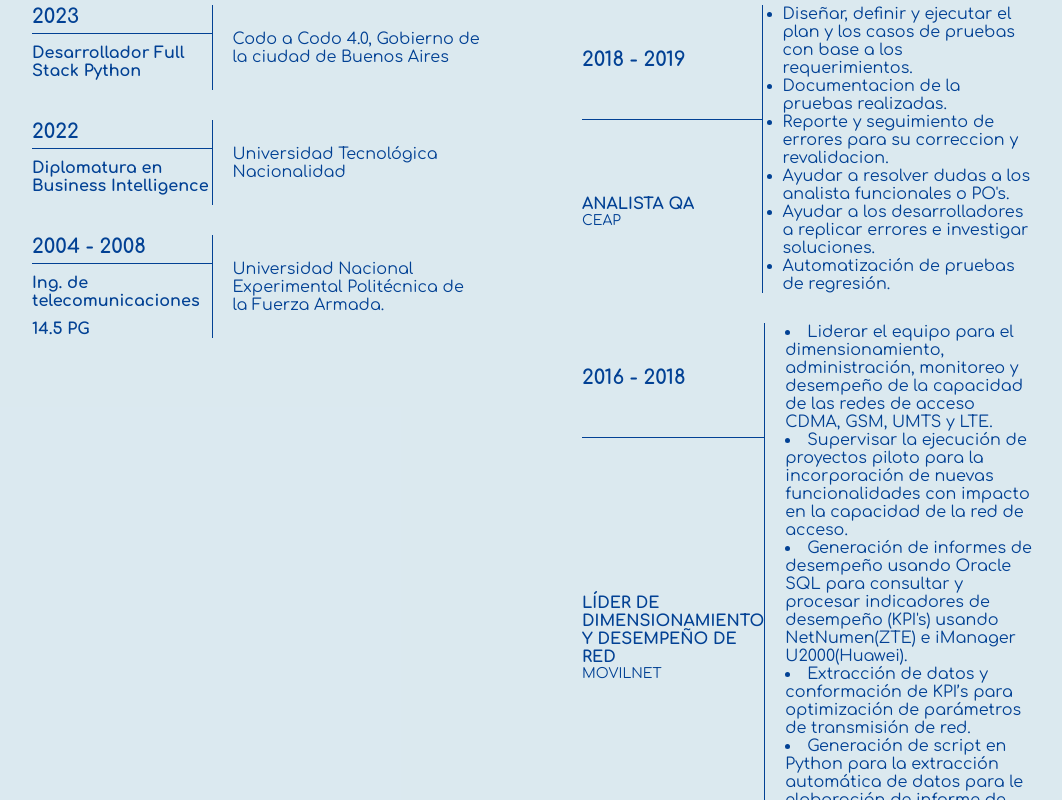
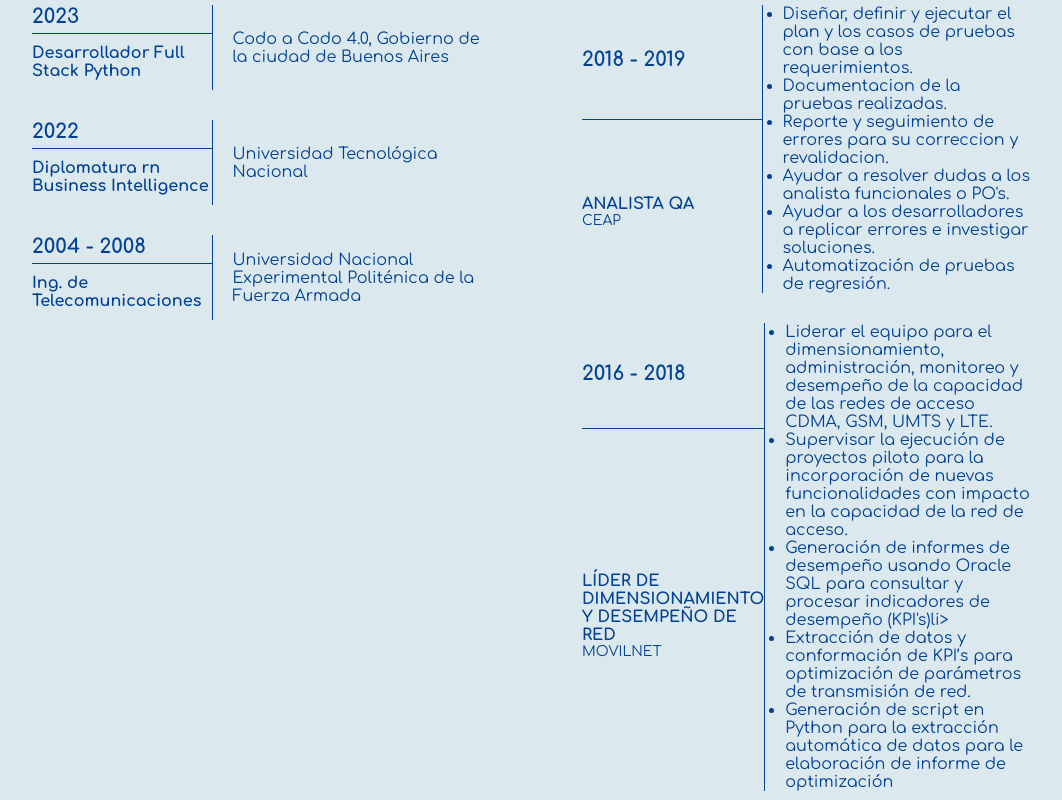
Before and after one commit to tuliobast/micv, a plain HTML site: page index.html in a window 1280 px wide. Shown: the part 1880-2680 px from the top of the page, without its empty margins (108-1170 px from the left). Drawn offline with Linux system fonts and the light colour scheme.

Commit message:
modifiando seccion resumen

```diff
--- a/index.html
+++ b/index.html
@@ -179,14 +179,14 @@
                                 <h3>2022</h3>
                             </td>
                             <td rowspan="2" class="descripcion">
-                                Universidad Tecnológica Nacionalidad
+                                Universidad Tecnológica Nacional
                             </td>
                         </tr>
                         <tr>
                             <td>
-                                <h4>Diplomatura en Business Intelligence</h4>
+                                <h4>Diplomatura rn Business Intelligence</h4>
                                 <p></p>
-                                <span class="promedio"></span>
+                                <span class="promedio"><span>
                             </td>
                         </tr>
                     </table>
@@ -196,14 +196,14 @@
                                 <h3>2004 - 2008</h3>
                             </td>
                             <td rowspan="2" class="descripcion">
-                                Universidad Nacional Experimental Politécnica de la Fuerza Armada.
+                                Universidad Nacional Experimental Politénica de la Fuerza Armada
                             </td>
                         </tr>
                         <tr>
                             <td>
-                                <h4><strong>Ing. de telecomunicaciones</strong></h4>
+                                <h4>Ing. de Telecomunicaciones</h4>
                                 <p></p>
-                                <span class="promedio">14.5 PG</span>
+                                <span class="promedio"><span>
                             </td>
                         </tr>
                     </table>
@@ -236,14 +236,16 @@
                     <table>
                         <tr>
                             <td class="datos">
-                                <h3>2016 - 2018</h3>
+                                <h3> 2016 - 2018 </h3>
                             </td>
                             <td rowspan="2" class="descripcion">
+                                <ul>
                                     <li>Liderar el equipo para el dimensionamiento, administración, monitoreo y desempeño de la capacidad de las redes de acceso CDMA, GSM, UMTS y LTE.</li>
                                     <li>Supervisar la ejecución de proyectos piloto para la incorporación de nuevas funcionalidades con impacto en la capacidad de la red de acceso.</li>
-                               <li>Generación de informes de desempeño usando Oracle SQL para consultar y procesar indicadores de desempeño (KPI's) usando NetNumen(ZTE) e iManager U2000(Huawei).</li>
+                                    <li>Generación de informes de desempeño usando Oracle SQL para consultar y procesar indicadores de desempeño (KPI's)li>
                                     <li>Extracción de datos y conformación de KPI’s para optimización de parámetros de transmisión de red.</li>
                                     <li>Generación de script en Python para la extracción automática de datos para le elaboración de informe de optimización</li>
+                                </ul>
                             </td>
                         </tr>
                         <tr>
@@ -256,9 +258,10 @@
                     <table>
                         <tr>
                             <td class="datos">
-                                <h3>2008 - 2016</h3>
+                                <h3> 2008 - 2016 </h3>
                             </td>
                             <td rowspan="2" class="descripcion">
+                                <ul>
                                     <li>Preparar, ejecutar y analizar optimizaciones de parámetros en la red de GSM / UMTS / LTE.</li>
                                     <li>Administración y gestión de elementos de red de acceso GSM / UMTS / LTE.</li>
                                     <li>Automatización con Python para el análisis y seguimiento de las estadísticas de KPI.</li>
@@ -266,6 +269,7 @@
                                     <li>Evaluación de sitios para nueva puesta en servicio de estaciones (BTS / NodeB).</li>
                                     <li>Generación de querys SQL para obtener y procesar indicadores de desempeño (KPI’s).</li>
                                     <li>Seguimiento de la ampliación de capacidad de la red de acceso GSM / UMTS e integración de LTE.</li>
+                                </ul>
                             </td>
                         </tr>
                         <tr>
```
Lines whose indentation alone changed are shown as unchanged.
